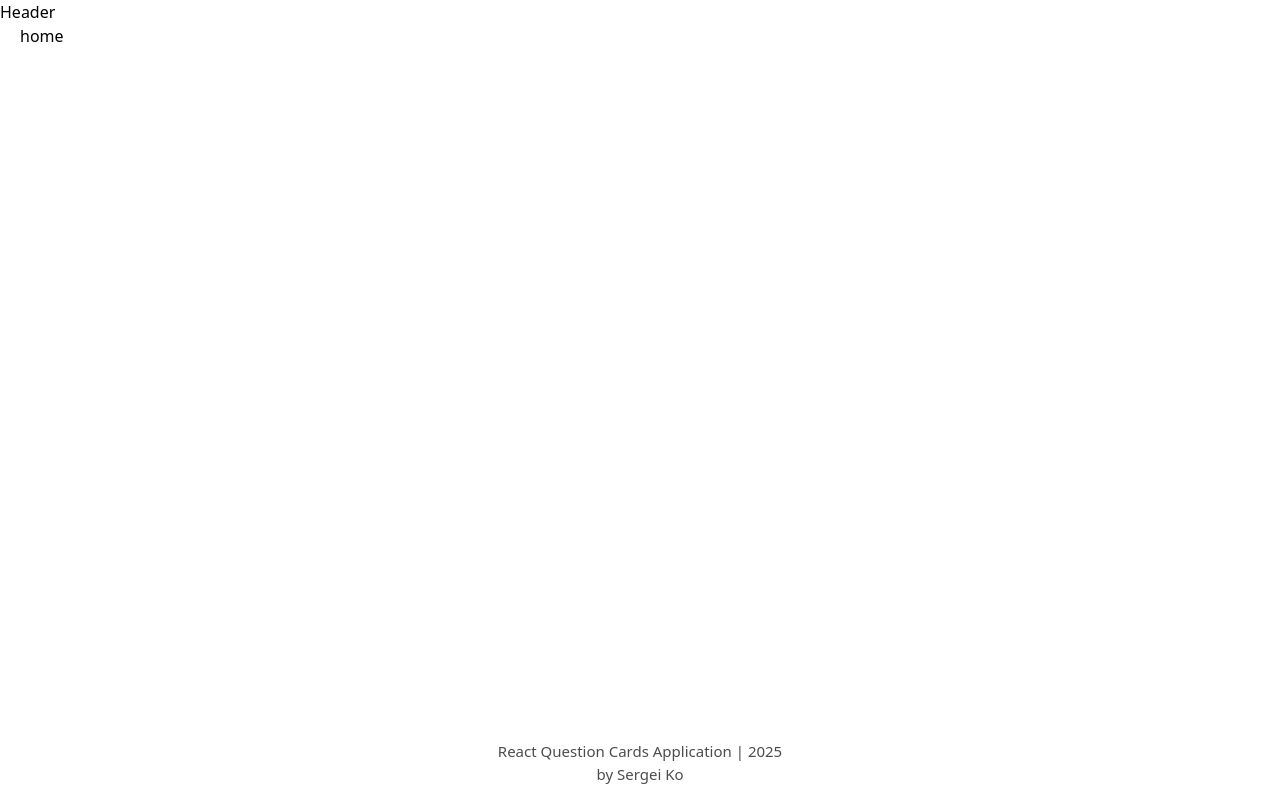
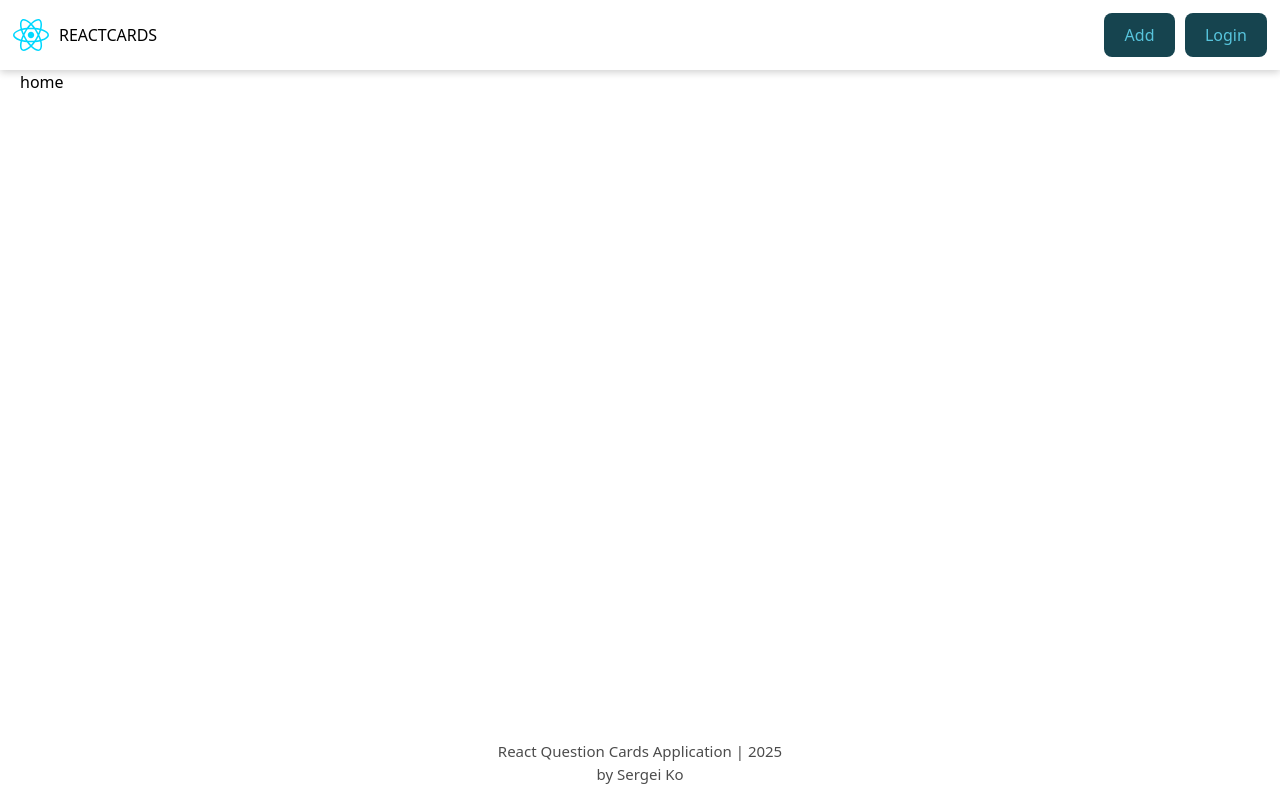
Before and after one commit to sergei404/react-app-course, a React (Vite) app: page / in a window 1280 px wide. Built offline with nearby package versions, Linux system fonts and the light colour scheme.

Commit message:
header and button implementation

```diff
--- a/src/components/Button/Button.jsx
+++ b/src/components/Button/Button.jsx
@@ -1,12 +1,9 @@
 import classes from "./Button.module.css";
 
-const isPrimary = true;
-
-export const Button = (props) => {
+export const Button = ({onClick, isActive, isDisabled, children}) => {
   return (
-    <button onClick={props.onClick} className={`${classes.btn} ${isPrimary ? classes.primary : ""}`}>
-      {props.children}
+    <button onClick={onClick} className={`${classes.btn} ${isActive ? classes.active : ""}`} disabled={isDisabled}>
+      {children}
     </button>
-    // <button className={isPrimary ? classes.primary : classes.btn}>кнопка</button>
   );
 };
--- a/src/components/Button/Button.module.css
+++ b/src/components/Button/Button.module.css
@@ -1,8 +1,31 @@
 .btn {
-    background-color: aquamarine;
-    color: coral;
+    border: 1px solid transparent;
+    border-radius: 8px;
+    padding: 0.6em 1.2em;
+    font-size: 1em;
+    font-weight: 500;
+    font-family: inherit;
+    background-color: var(--btn-bg-color);
+    color: var(--btn-text-color);
+    cursor: pointer;
+    transition: border-color 0.25s;
+
+    &:hover {
+        border-color: #2f2f2f;
+    }
+
+    &:focus,
+    &:focus-visible {
+        outline: 4px auto #2f2f2f;
+    }
+
+    &:disabled {
+        opacity: 0.5;
+        pointer-events: none;
+    }
 }
 
-.primary {
-    background-color: cadetblue;
+.active {
+    background-color: #ce7e1d;
+    color: #000;
 }
--- /dev/null
+++ b/src/components/Button/index.jsx
@@ -0,0 +1 @@
+export { Button } from "./Button";
--- /dev/null
+++ b/src/components/Header/Header.jsx
@@ -0,0 +1,19 @@
+import { Button } from "../Button";
+import cls from "./Header.module.css";
+import ReactLogo from "../../assets/react.svg";
+
+const Header = () => {
+  return (
+    <header className={cls.header}>
+      <p>
+        <img src={ReactLogo} alt="react logo" />
+        <span>ReactCards</span>
+      </p>
+      <div className={cls.headerButtons}>
+        <Button>Add</Button>
+        <Button>Login</Button>
+      </div>
+    </header>
+  );
+};
+export default Header;
--- /dev/null
+++ b/src/components/Header/Header.module.css
@@ -0,0 +1,27 @@
+.header {
+  width: 100%;
+  height: 70px;
+  background-color: var(--main-bg-color);
+  padding: 0 13px;
+  display: flex;
+  justify-content: space-between;
+  align-items: center;
+  box-shadow: 0 2px 8px rgba(0, 0, 0, 0.2);
+
+  P {
+    text-transform: uppercase;
+    display: flex;
+    justify-content: center;
+    align-items: center;
+    gap: 10px;
+    cursor: pointer;
+    user-select: none;
+  }
+}
+
+.headerButtons {
+  display: flex;
+  justify-content: center;
+  align-items: center;
+  gap: 10px;
+}
--- /dev/null
+++ b/src/components/Header/index.jsx
@@ -0,0 +1 @@
+export { Header } from "./Header";
--- a/src/components/MainLayout/MainLayout.jsx
+++ b/src/components/MainLayout/MainLayout.jsx
@@ -1,11 +1,13 @@
 import { Outlet } from "react-router-dom";
 import cls from "./MainLayout.module.css";
+import Header from "../Header/Header";
 
 export const MainLayout = () => {
   const currentYear = new Date().getFullYear();
   return (
     <div className={cls.mainLayout}>
-      <header>Header</header>
+      {/* <header>Header</header> */}
+      <Header />
       <div className={cls.mainWrapper}>
         <main className={cls.main}>
           <Outlet />
--- a/src/index.css
+++ b/src/index.css
@@ -1,6 +1,9 @@
 :root {
   --main-bg-color: #23272f;
   --text-color: #fff;
+
+  --btn-bg-color: #383b3f;
+  --btn-text-color: #fff;
 
   font-family: system-ui, Avenir, Helvetica, Arial, sans-serif;
   line-height: 1.5;
@@ -34,11 +37,17 @@
   :root {
     --main-bg-color: #fff;
     --text-color: #000;
+
+    --btn-bg-color: #16444f;
+    --btn-text-color: #57c4dc;
   }
 }
 @media (prefers-color-scheme: dark) {
   :root {
     --main-bg-color: #23272f;
     --text-color: #fff;
+
+    --btn-bg-color: #383b3f;
+    --btn-text-color: #fff;
   }
 }
```
